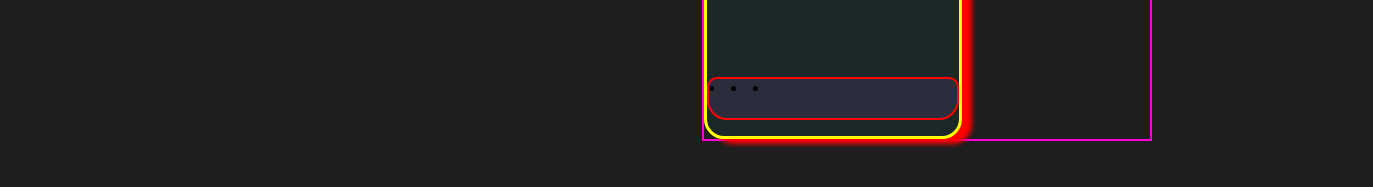
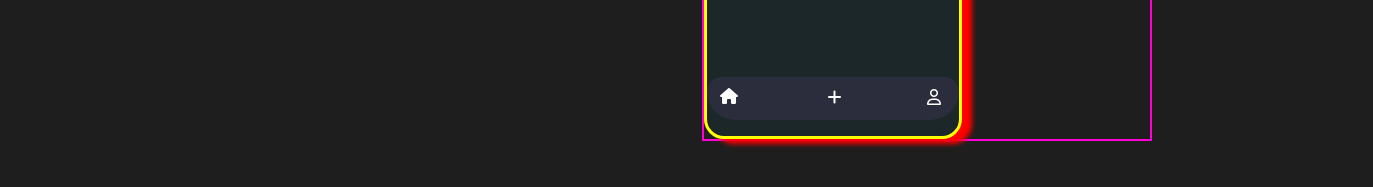
Before and after one commit to elkassimianas/payment-landing-page, a plain HTML site: page index.html in a window 1280 px wide. Shown: the part 579-766 px from the top of the page, 1373 px wide, since content can reach past the window. Drawn offline with Linux system fonts and the light colour scheme.

Commit message:
add bottom-nav

```diff
--- a/index.html
+++ b/index.html
@@ -7,7 +7,9 @@
     <meta name="viewport" content="width=device-width, initial-scale=1.0">
     <title>Payment Page</title>
     <link rel="stylesheet" href="style.css">
-    <link rel="stylesheet" href="../font-awesome-4.7.0/css/font-awesome.min.css">
+    <!-- <link rel="stylesheet" href="../fontawesome-free-6.6.0-web/css/all.min.css"> -->
+    <script src="https://kit.fontawesome.com/d360738aa8.js" crossorigin="anonymous"></script>
+
 </head>
 
 <body>
@@ -49,9 +51,9 @@
             <div class="balance"></div>
             <div class="history"></div>
             <nav class="bottom-nav">
-                <li></li>
-                <li></li>
-                <li></li>
+                <li><i class="fa-solid fa-house ic-house"></i></li>
+                <li><i class="fa-solid fa-plus ic-plus"></i></li>
+                <li><i class="fa-regular fa-user ic-user"></i></li>
             </nav>
         </div>
     </div>
--- a/style.css
+++ b/style.css
@@ -164,14 +164,38 @@ nav {
 
 .bottom-nav {
     display: flex;
-    border: red 2px solid;
+    /* border: red 2px solid; */
     /* bottom: auto; */
     height: 43px;;
     margin-top: 171%;
     width: 100%;
     background-color: #2B2D3D;
-    border-bottom-left-radius: 20px;
-    border-bottom-right-radius: 20px;
-    border-top-left-radius: 10px;
-    border-top-right-radius: 10px;
+    border-bottom-left-radius: 35px;
+    border-bottom-right-radius: 35px;
+    border-top-left-radius: 18px;
+    border-top-right-radius: 18px;
+    list-style: none;
 }
+
+.fa-solid.fa-house.ic-house {
+    position: absolute;
+    color: white;
+    margin-top: 11px;
+    margin-left: 13px;
+}
+
+.fa-solid.fa-plus.ic-plus {
+    position: absolute;
+    color: white;
+    width: 100%;
+    left: 25%;
+    margin: 12px;
+}
+
+.fa-regular.fa-user.ic-user {
+    position: absolute;
+    color: white;
+    width: 100%;
+    left: 50%;
+    margin-top: 12px;
+}
```
Also changed, not shown: index1.html (added, +11 -0 lines), 1 other file.
